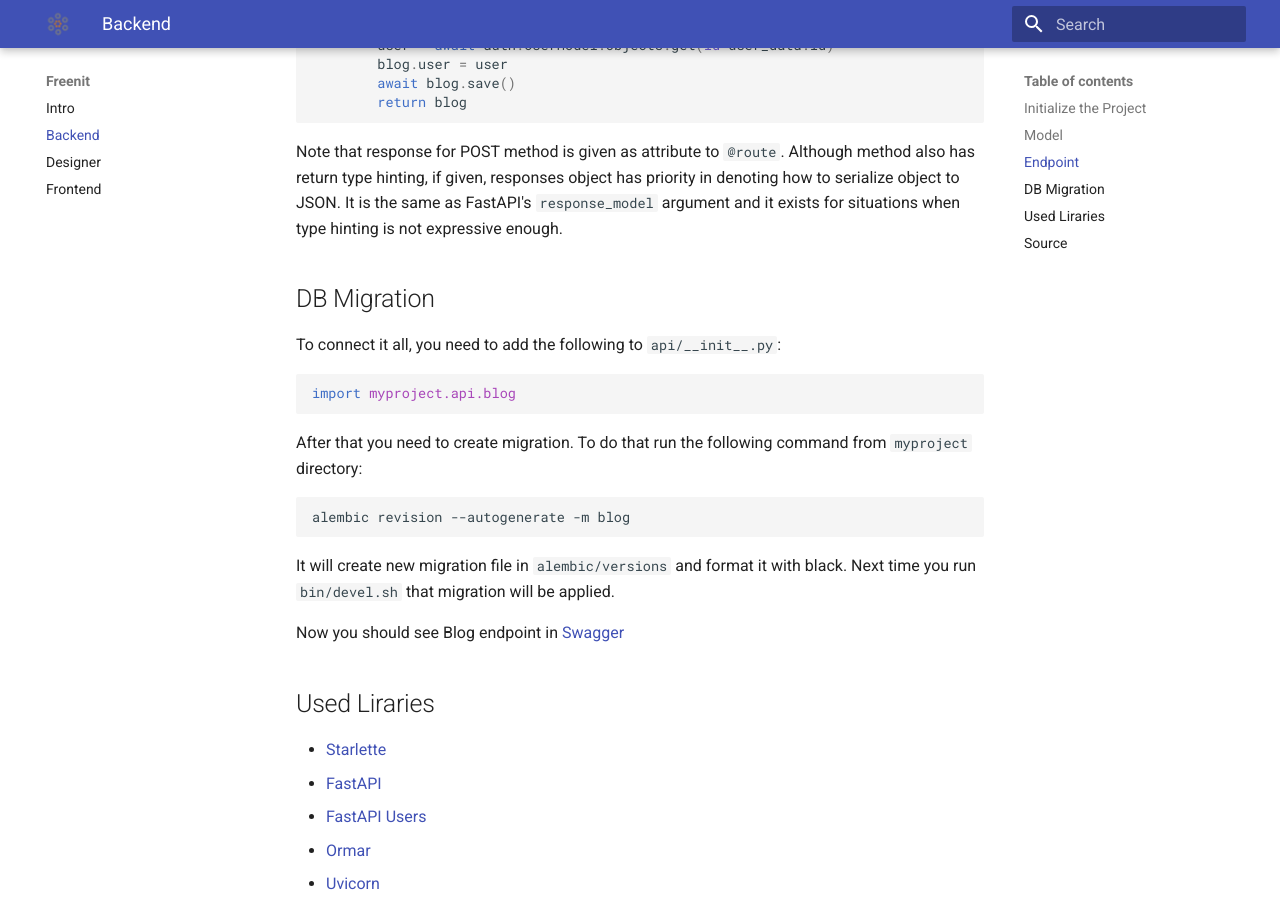
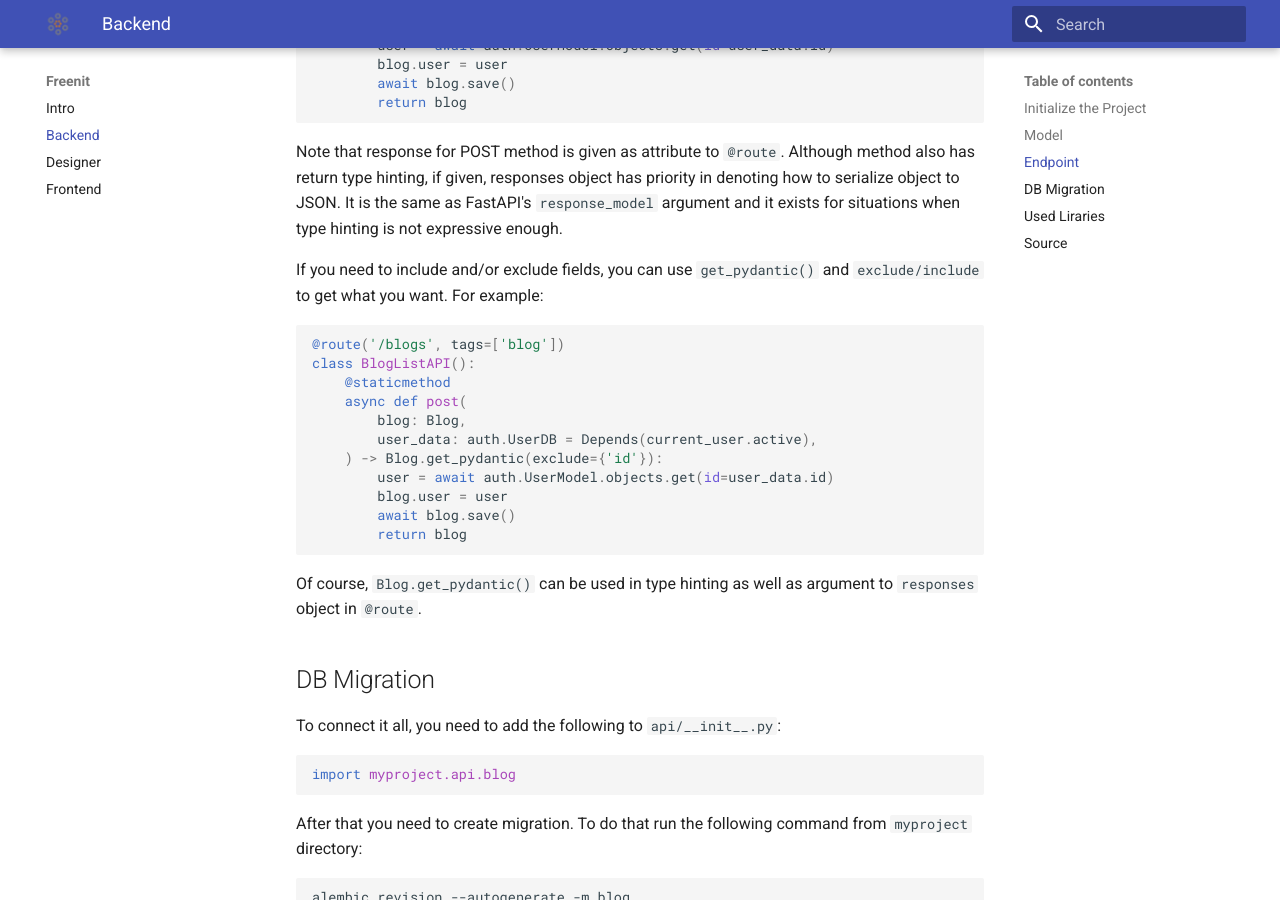
Before and after one commit to freenit-framework/doc, an MkDocs documentation site: the page built from docs/backend.md, in a window 1280 px wide and 900 px high, scrolled down 2890 px. Built offline with MkDocs 1.6.1 and Material for MkDocs 9.7.7, drawn with Linux system fonts in a browser that asks for light colours.

Commit message:
Document Ormar to Pydantic conversion

````diff
--- a/docs/backend.md
+++ b/docs/backend.md
@@ -140,13 +140,30 @@ class BlogListAPI():
         blog.user = user
         await blog.save()
         return blog
-
 ```
 Note that response for POST method is given as attribute to `@route`. Although
 method also has return type hinting, if given, responses object has priority in
 denoting how to serialize object to JSON. It is the same as FastAPI's
 `response_model` argument and it exists for situations when type hinting is not
 expressive enough.
+
+If you need to include and/or exclude fields, you can use `get_pydantic()` and
+`exclude/include` to get what you want. For example:
+```py
+@route('/blogs', tags=['blog'])
+class BlogListAPI():
+    @staticmethod
+    async def post(
+        blog: Blog,
+        user_data: auth.UserDB = Depends(current_user.active),
+    ) -> Blog.get_pydantic(exclude={'id'}):
+        user = await auth.UserModel.objects.get(id=user_data.id)
+        blog.user = user
+        await blog.save()
+        return blog
+```
+Of course, `Blog.get_pydantic()` can be used in type hinting as well as argument
+to `responses` object in `@route`.
 
 
 ## DB Migration
````
